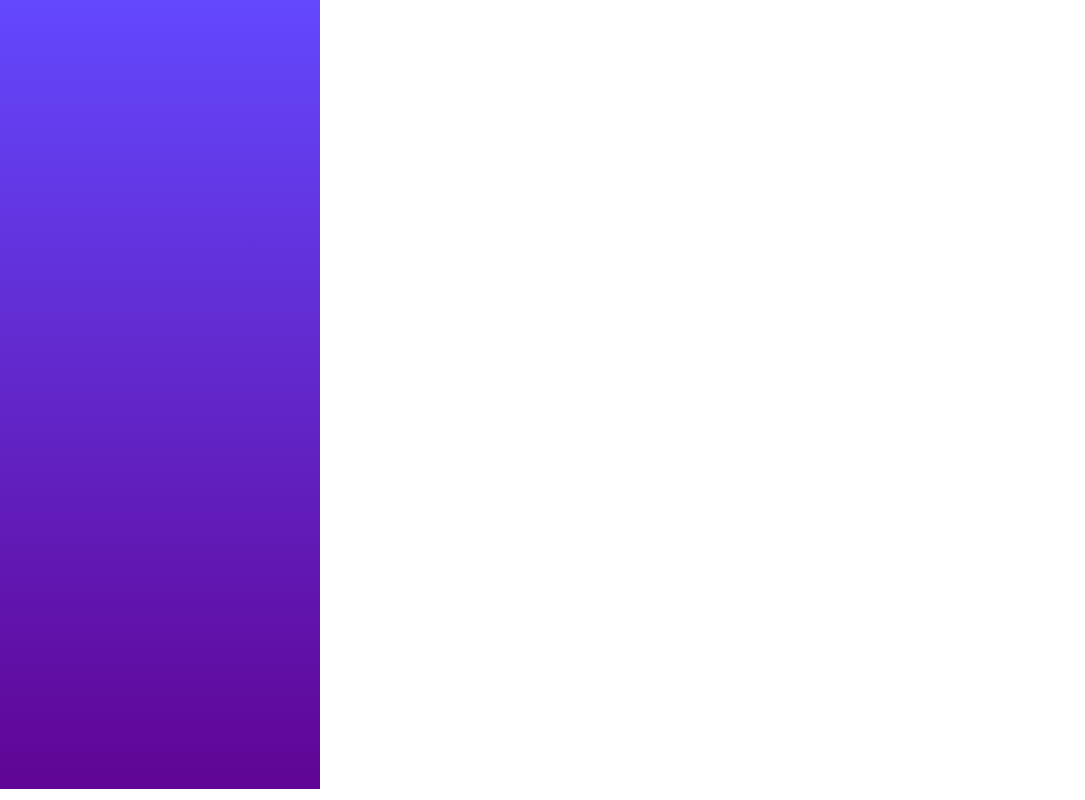
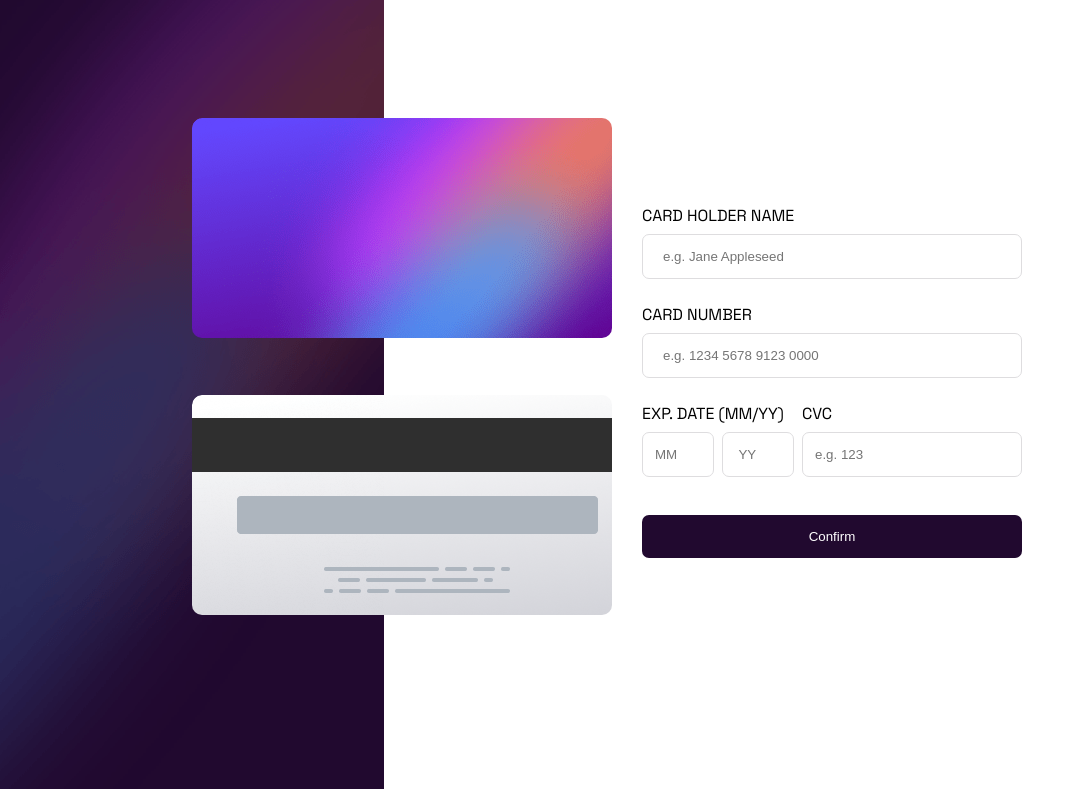
Before and after one commit to maxibrain4/interactive-card-form, a plain HTML site: page index.html in a window 1280 px wide. Shown: the whole page, without its empty margins (0-1085 px from the left). Drawn offline with Linux system fonts and the light colour scheme.

Commit message:
completed the form and started the card design

```diff
--- a/index.css
+++ b/index.css
@@ -1,3 +1,4 @@
+/* font-family: 'Space Grotesk', sans-serif; */
 * {
   margin: 0;
   padding: 0;
@@ -8,13 +9,113 @@
   width: 100%;
   height: 100%;
 }
-.form-body {
-  width: 75%;
+.form-section {
+  width: 70%;
   height: 789px;
   background-color: hsl(0, 0%, 100%);
+  display: grid;
+  place-items: center;
+}
+.card-section {
+  background-image: url("/images/bg-main-desktop.png");
+  width: 30%;
+  height: 789px;
+}
+
+.form-body {
+  width: 400px;
+  height: 400px;
+  padding: 10px;
+  font-family: "Space Grotesk", sans-serif;
+  font-weight: 500;
+  font-size: 16px;
+}
+.largeForm {
+  width: 100%;
+  padding: 14px 20px;
+  margin: 8px 0;
+  border-radius: 7px;
+  border: 1px solid hsl(270, 3%, 87%);
+  margin-bottom: 25px;
+}
+.largeForm:focus {
+  border: linear-gradient(hsl(249, 99%, 64%), hsl(278, 94%, 30%));
+}
+/* .dateDetails {
+  display: flex;
+} */
+.date {
+  width: 50%;
+  padding: 14px 12px;
+  border-radius: 7px;
+  border: 1px solid hsl(270, 3%, 87%);
+}
+.secondSet {
+  display: flex;
+  align-items: center;
+  width: 100%;
+  margin-bottom: 30px;
+}
+
+.dateinput {
+  display: flex;
+  margin: 8px 0;
+  border-radius: 7px;
+}
+.dateinput:focus {
+  border: linear-gradient(hsl(249, 99%, 64%), hsl(278, 94%, 30%));
+}
+.date2 {
+  margin-left: 8px;
+}
+.dateDetails {
+  width: 40%;
+}
+.ccvDetals {
+  width: 60%;
+  padding-left: 8px;
+}
+.ccvinput {
+  width: 100%;
+  padding: 14px 12px;
+  margin: 8px 0;
+  border-radius: 7px;
+  border: 1px solid hsl(270, 3%, 87%);
+}
+.ccvinput:focus {
+  border: linear-gradient(hsl(249, 99%, 64%), hsl(278, 94%, 30%));
+}
+
+/*BTN*/
+.btn {
+  padding: 14px 12px;
+  width: 100%;
+  background-color: hsl(278, 68%, 11%);
+  border: none;
+  color: #fff;
+  border-radius: 7px;
+}
+/* CARDS */
+.card {
+  width: 420px;
+  height: 220px;
+}
+.card-section {
+  display: flex;
+  align-items: center;
+  justify-content: center;
+  position: relative;
 }
 .card-body {
-  background: linear-gradient(hsl(249, 99%, 64%), hsl(278, 94%, 30%));
-  width: 25%;
-  height: 789px;
 }
+.card1 {
+  position: absolute;
+  top: 15%;
+  background-image: url(/images/bg-card-front.png);
+  border-radius: 10px;
+}
+.card2 {
+  position: absolute;
+  background-image: url(/images/bg-card-back.png);
+  border-radius: 10px;
+}
--- a/index.html
+++ b/index.html
@@ -6,11 +6,49 @@
     <meta name="viewport" content="width=device-width, initial-scale=1.0" />
     <title>Interactive card form</title>
     <link rel="stylesheet" href="index.css" />
+    <link rel="preconnect" href="https://fonts.googleapis.com" />
+    <link rel="preconnect" href="https://fonts.gstatic.com" crossorigin />
+    <link
+      href="https://fonts.googleapis.com/css2?family=Space+Grotesk&display=swap"
+      rel="stylesheet"
+    />
   </head>
   <body>
     <section class="container">
-      <div class="card-body"></div>
-      <div class="form-body"></div>
+      <div class="card-section">
+        <div class="card-body">
+          <div class="card card1">
+
+          </div>
+          <div class="card card2">
+
+          </div>
+        </div>
+      </div>
+      <div class="form-section">
+        <div class="form-body">
+        <div class="firstSet">
+          <label for="fullName">CARD HOLDER NAME</label>
+          <input type="text" name="fullName" placeholder="e.g. Jane Appleseed " class="largeForm"/>
+          <label for="fullName">CARD NUMBER</label>
+          <input type="text" name="fullName" placeholder="e.g. 1234 5678 9123 0000" class="largeForm"/>
+          </div>
+          <div class="secondSet">
+            <div class="dateDetails">
+              <label for="expiringDate"> EXP. DATE (MM/YY)</label><br>
+              <div class="dateinput">
+            <input type="text" placeholder="MM" class="date date1">
+            <input type="text" placeholder=" YY" class="date date2">
+            </div>
+              </div>
+          <div class="ccvDetals">
+             <label for="cardCCV"> CVC</label><br>
+            <input type="text" placeholder="e.g. 123" class="ccvinput">
+          </div>
+        </div>
+        <button class="btn"> Confirm</button>
+
+      </div>
     </section>
   </body>
 </html>
```
